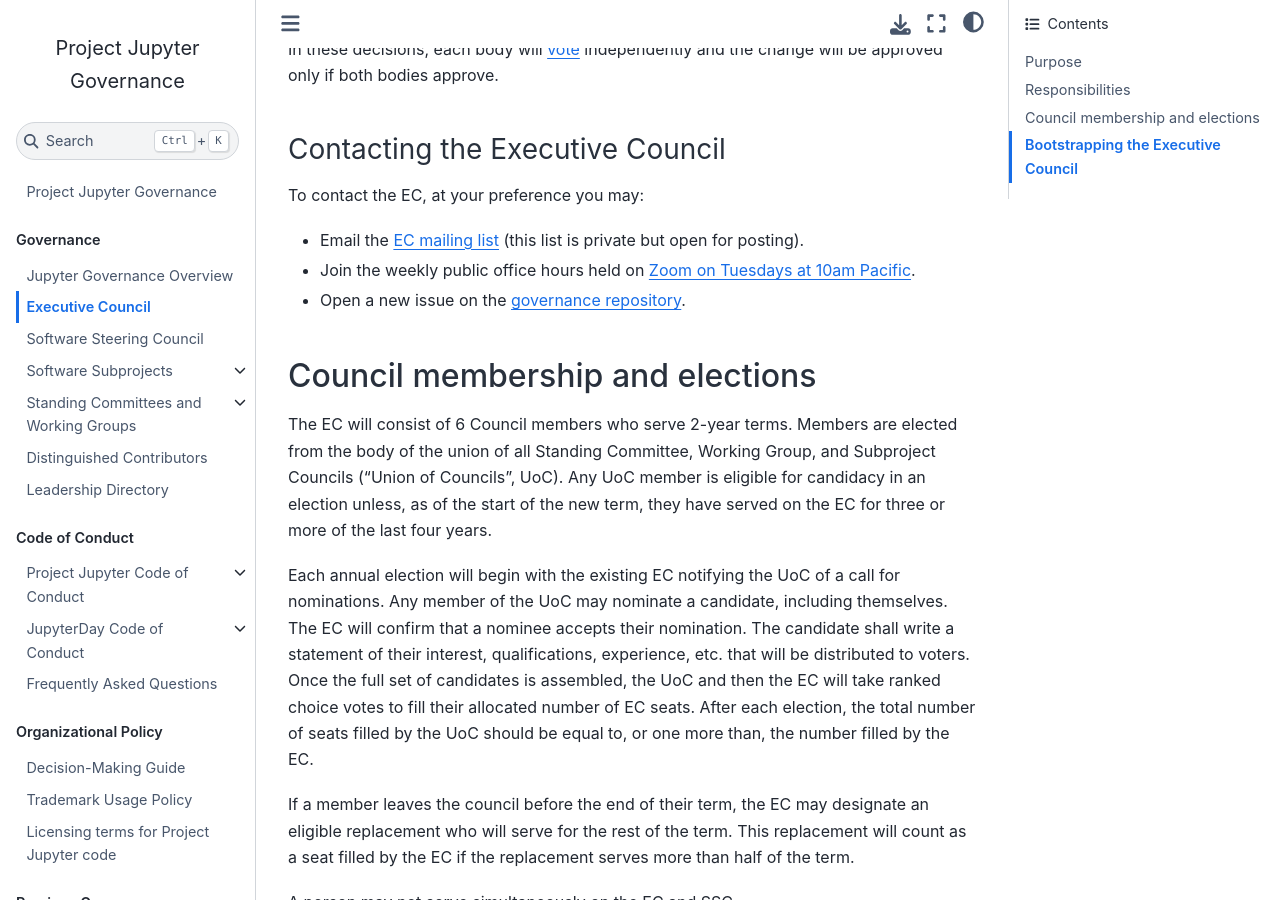
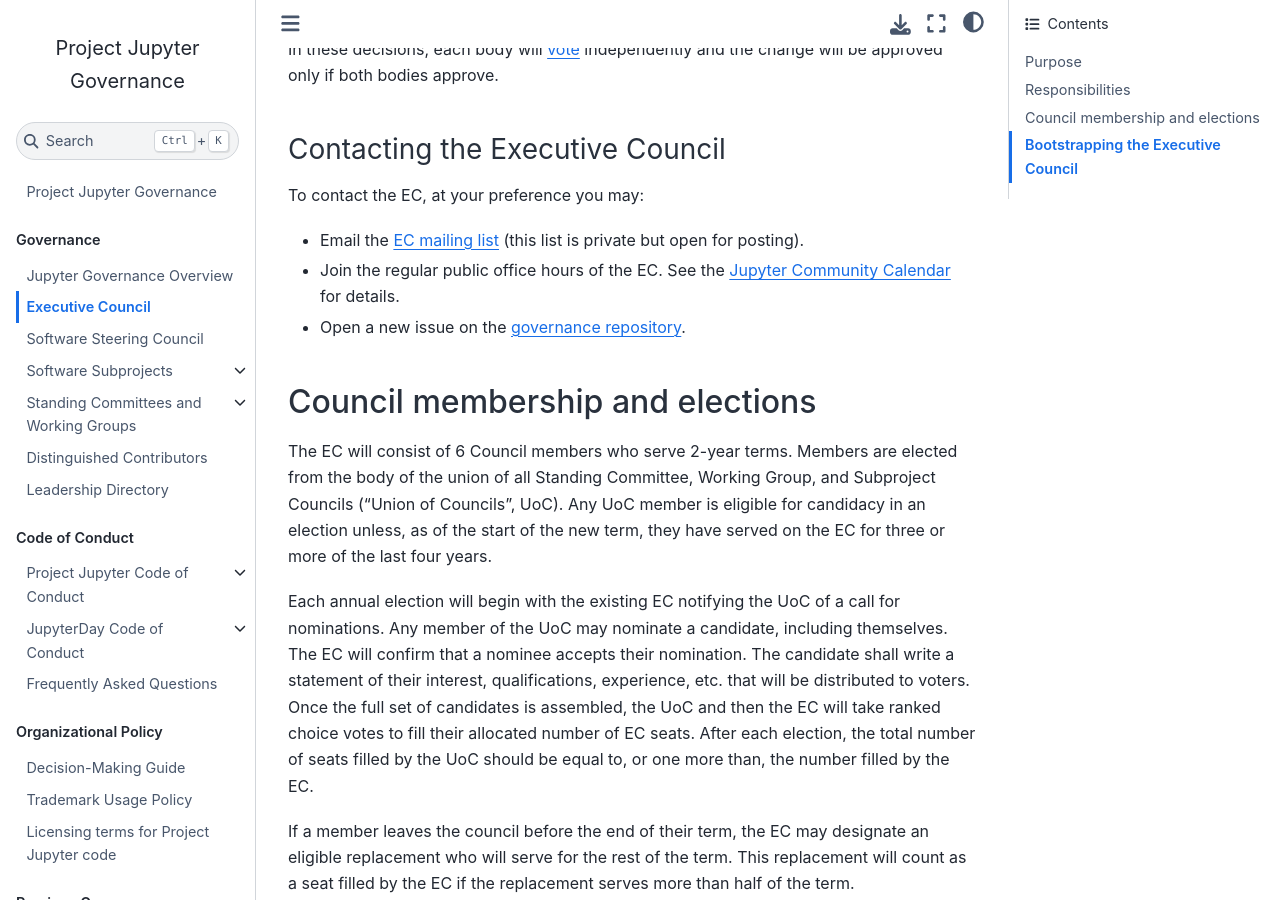
Before and after one commit to jupyter/governance, a Jupyter Book: the page built from executive_council.md, in a window 1280 px wide and 900 px high, scrolled down 1846 px. Built offline with Jupyter Book 1.0.4 settings and Sphinx 7.4.7 and the Sphinx Book theme 1.1.4, drawn with Linux system fonts in a browser that asks for light colours; pages that are not in the unit, such as notebooks, are missing from menus.

Commit message:
Update link to Jupyter EC office hours.
We are now linking to the Jupyter calendar for details so we can change the time of the meetings and not have to update this page each time.

```diff
--- a/executive_council.md
+++ b/executive_council.md
@@ -46,7 +46,7 @@
 To contact the EC, at your preference you may:
 
 * Email the [EC mailing list](mailto:jupyter-executive-council@googlegroups.com) (this list is private but open for posting).
-* Join the weekly public office hours held on [Zoom on Tuesdays at 10am Pacific](https://zoom.us/j/2264645576?pwd=c0JZTHlNdS9Sek9vdzR3aTJ4SzFTQT09).
+* Join the regular public office hours of the EC. See the [Jupyter Community Calendar](https://discourse.jupyter.org/t/jupyter-community-calendar/2485) for details.
 * Open a new issue on the [governance repository](https://github.com/jupyter/governance/issues/new).
 
 ## Council membership and elections
```
